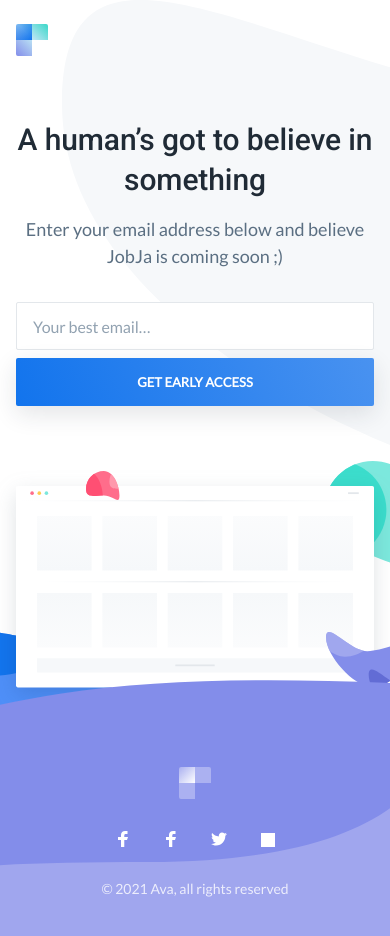
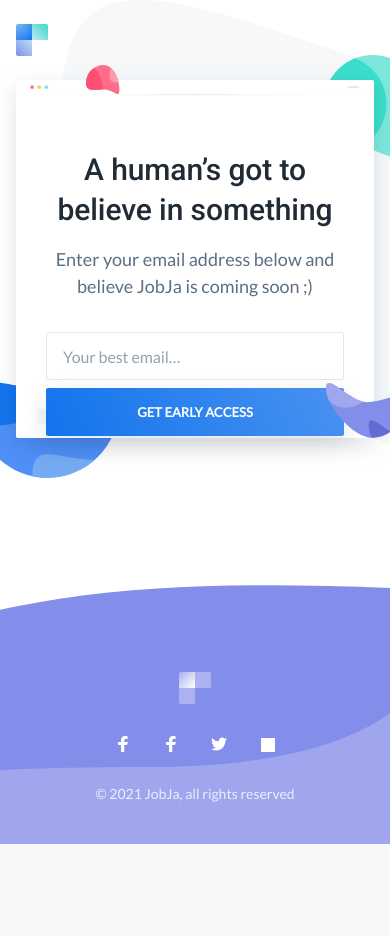
Before and after one commit to jobja-com/Beta-landing, a website: page index.html in a window 390 px wide. After the commit the page ends 844 px from the top, so only its background shows below. Drawn offline with nearby package versions, Linux system fonts and the light colour scheme; files that its build step writes are made by us from their sources.

Commit message:
fix size & responsive

```diff
--- a/index.html
+++ b/index.html
@@ -54,18 +54,7 @@
             <section class="hero text-center">
                 <div class="container-sm">
                     <div class="hero-inner">
-                        <h1 class="hero-title h2-mobile mt-0 is-revealing">A human’s got to believe in something</h1>
-                        <p class="hero-paragraph is-revealing">Enter your email address below and believe JobJa is
-                            coming soon ;)</p>
-                        <div class="hero-form newsletter-form field field-grouped is-revealing">
-                            <div class="control control-expanded">
-                                <input class="input" type="email" name="email" placeholder="Your best email&hellip;">
-                            </div>
-                            <div class="control">
-                                <a class="button button-primary button-block button-shadow" href="#">Get early
-                                    access</a>
-                            </div>
-                        </div>
+
                         <div class="hero-browser">
                             <div class="bubble-3 is-revealing">
                                 <svg width="427" height="286" viewBox="0 0 427 286" xmlns="http://www.w3.org/2000/svg"
@@ -109,7 +98,7 @@
                                 </svg>
                             </div>
                             <div class="hero-browser-inner is-revealing">
-                                <svg width="800" height="450" viewBox="0 0 800 450" xmlns="http://www.w3.org/2000/svg"
+                                <svg width="800" height="800" viewBox="0 0 800 800" xmlns="http://www.w3.org/2000/svg"
                                     xmlns:xlink="http://www.w3.org/1999/xlink">
                                     <defs>
                                         <linearGradient x1="50%" y1="0%" x2="50%" y2="100%" id="browser-a">
@@ -135,18 +124,11 @@
                                         </filter>
                                     </defs>
                                     <g fill="none" fill-rule="evenodd">
-                                        <rect width="800" height="450" rx="4" fill="#FFF"
+                                        <rect width="800" height="800" rx="4" fill="#FFF"
                                             style="mix-blend-mode:multiply;filter:url(#dropshadow-1)" />
-                                        <rect width="800" height="450" rx="4" fill="#FFF" />
-                                        <g fill="url(#browser-a)" transform="translate(47 67)">
-                                            <path
-                                                d="M146 0h122v122H146zM0 0h122v122H0zM292 0h122v122H292zM438 0h122v122H438zM584 0h122v122H584z" />
-                                        </g>
-                                        <g transform="translate(47 239)" fill="url(#browser-b)">
-                                            <path
-                                                d="M146 0h122v122H146zM0 0h122v122H0zM292 0h122v122H292zM438 0h122v122H438zM584 0h122v122H584z" />
-                                        </g>
-                                        <path fill="url(#browser-c)" d="M0 146h706v2H0z" transform="translate(47 67)" />
+                                        <rect width="800" height="800" rx="4" fill="#FFF" />
+
+
                                         <g transform="translate(0 12)">
                                             <circle fill="#FF6D8B" cx="36" cy="4" r="4" />
                                             <circle fill="#FFCB4F" cx="52" cy="4" r="4" />
@@ -154,12 +136,26 @@
                                             <path fill="url(#browser-c)" d="M0 20h800v2H0z" />
                                             <path fill="#E3E7EB" d="M742 2h24v4h-24z" />
                                         </g>
-                                        <g>
+                                        <g transform="translate(0 350)">
                                             <path fill="#F6F8FA" d="M47 385h706v32H47z" />
                                             <path fill="#E3E7EB" d="M356 399h88v4h-88z" />
                                         </g>
                                     </g>
                                 </svg>
+                            </div>
+                            <div class="bubble-5 is-revealing">
+                                <h1 class="hero-title h2-mobile mt-0 is-revealing">A human’s got to believe in something</h1>
+                                <p class="hero-paragraph is-revealing">Enter your email address below and believe JobJa is
+                                    coming soon ;)</p>
+                                <div class="hero-form newsletter-form field field-grouped is-revealing">
+                                    <div class="control control-expanded">
+                                        <input class="input" type="email" name="email" placeholder="Your best email&hellip;">
+                                    </div>
+                                    <div class="control">
+                                        <a class="button button-primary button-block button-shadow" href="#">Get early
+                                            access</a>
+                                    </div>
+                                </div>
                             </div>
                             <div class="bubble-1 is-revealing">
                                 <svg width="61" height="52" viewBox="0 0 61 52" xmlns="http://www.w3.org/2000/svg"
@@ -285,7 +281,7 @@
                             </a>
                         </li>
                     </ul>
-                    <div class="footer-copyright">&copy; 2021 Ava, all rights reserved</div>
+                    <div class="footer-copyright">&copy; 2021 JobJa, all rights reserved</div>
                 </div>
             </div>
         </footer>
--- a/src/scss/layout/_hero.scss
+++ b/src/scss/layout/_hero.scss
@@ -1,7 +1,6 @@
 .hero {
     position: relative;
-    padding-top: 40px;
-    padding-bottom: 40px;
+    padding-bottom: 80px;
 }
 
 .hero-paragraph {
@@ -10,7 +9,6 @@
 
 .hero-browser {
     position: relative;
-    margin-top: 80px;
 }
 
 .hero-browser-inner {
@@ -26,7 +24,8 @@
 .bubble-1,
 .bubble-2,
 .bubble-3,
-.bubble-4 {
+.bubble-4,
+.bubble-5 {
     position: absolute;
 
     svg {
@@ -69,6 +68,12 @@
         width: 104px;
     }
 }
+.bubble-5 {
+    top: 40px;
+    padding: 30px;
+
+
+}
 
 @include media( '>medium' ) {
 
@@ -86,7 +91,8 @@
     .bubble-1,
     .bubble-2,
     .bubble-3,
-    .bubble-4 {
+    .bubble-4,
+    .bubble-5 {
 
         svg {
             width: auto;
@@ -112,4 +118,8 @@
         top: -35px;
         right: -110px;
     }
+
+    .bubble-5 {
+        top: 100px;
+    }
 }
```
Also changed, not shown: 1 other file.
